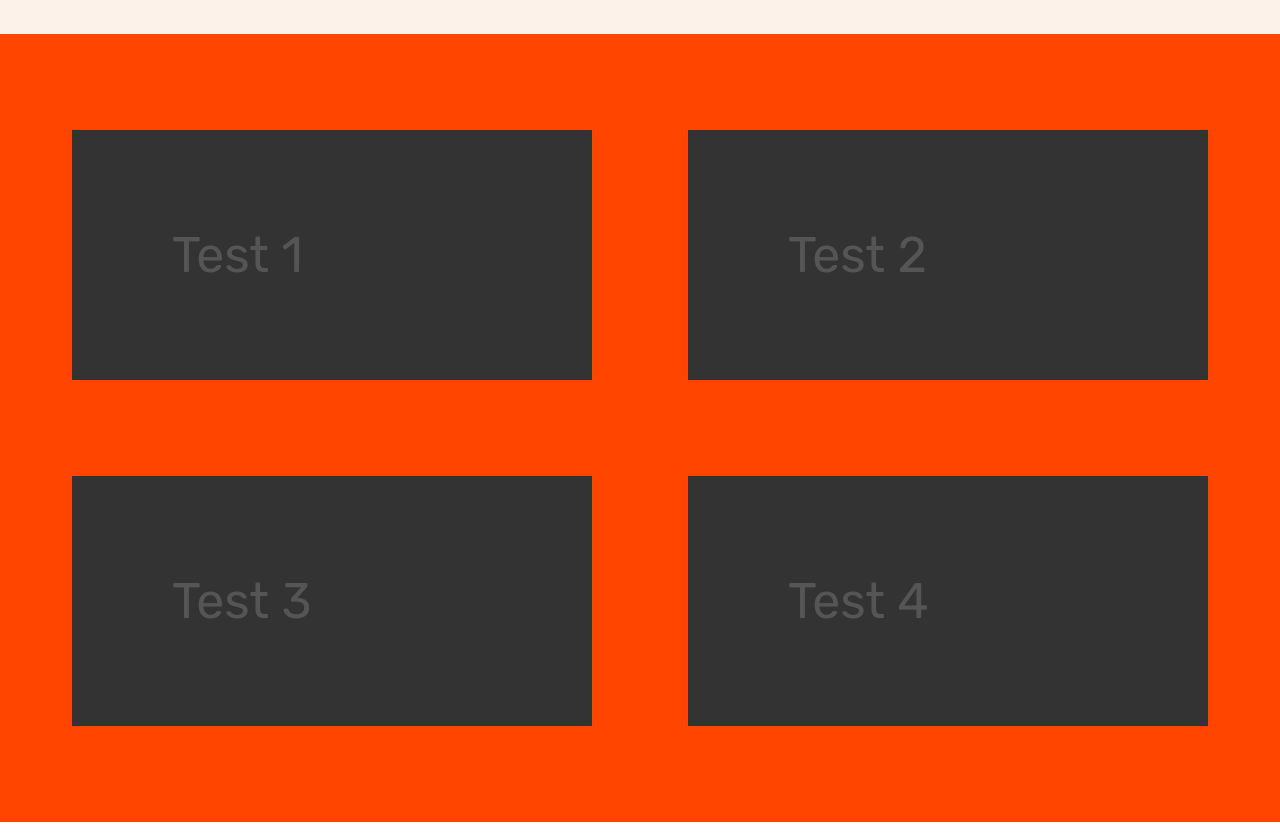
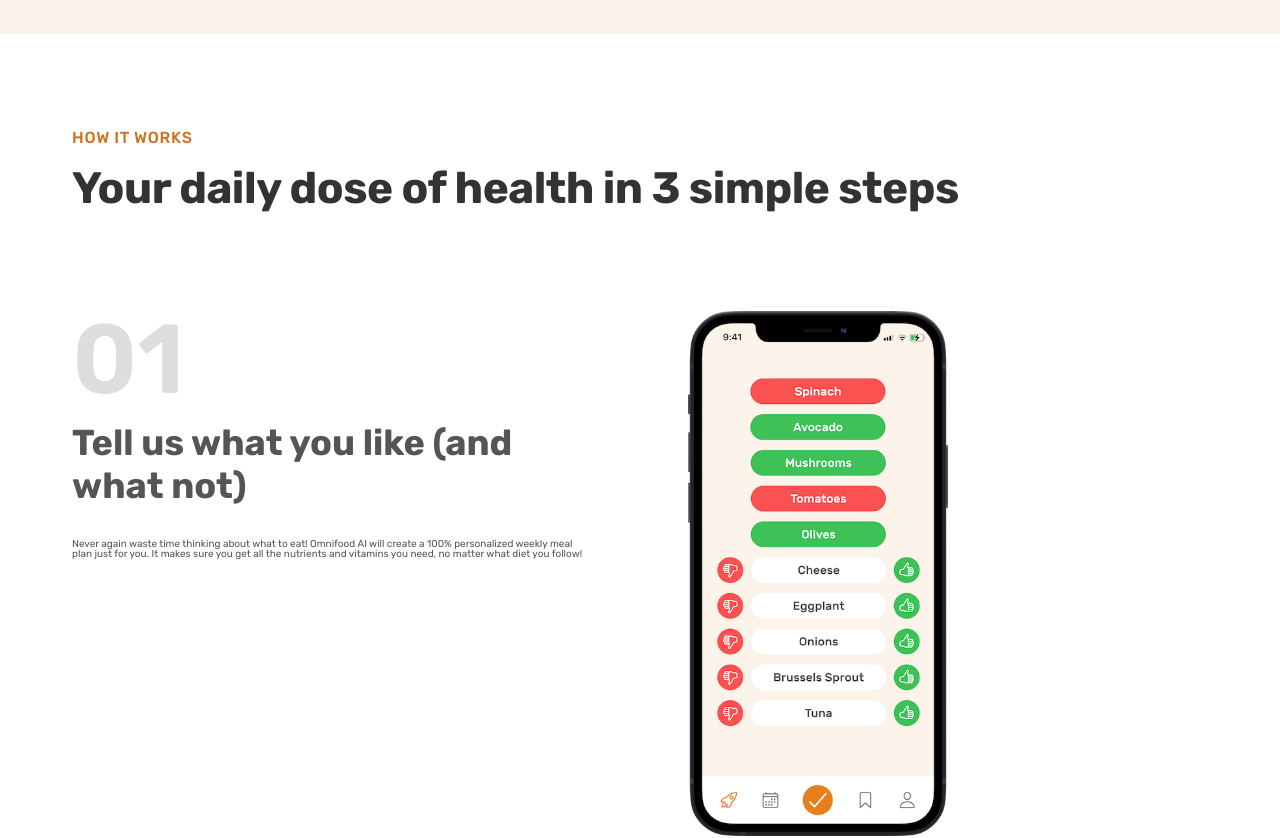
Before and after one commit to didemtumer/omnifood-project, a Vue app: page / in a window 1280 px wide. Shown: the part 720-1558 px from the top of the page. Built offline with nearby package versions, Linux system fonts and the light colour scheme.

Commit message:
Adding img to section-how part

```diff
--- a/package.json
+++ b/package.json
@@ -8,6 +8,7 @@
     "lint": "vue-cli-service lint"
   },
   "dependencies": {
+    "axios": "^0.22.0",
     "core-js": "^3.6.5",
     "vue": "^3.0.0"
   },
--- a/src/App.vue
+++ b/src/App.vue
@@ -1,6 +1,6 @@
 <template>
   <div>
-    <Header/>
+    <Header />
     <section class="section-hero">
       <div class="hero">
         <div class="hero-text-box">
@@ -12,18 +12,40 @@
             healthy again. Tailored to your personal tastes and nutritional
             needs.
           </p>
-          <a href="#" class="btn btn--full margin-right-small">Start eating well</a>
+          <a href="#" class="btn btn--full margin-right-small"
+            >Start eating well</a
+          >
           <a href="#" class="btn btn--outline">Learn more &darr;</a>
           <div class="delivered-meals">
             <div class="delivered-imgs">
-              <img src="./assets/img/customers/customer-1.jpg" alt="Customer Photo">
-              <img src="./assets/img/customers/customer-2.jpg" alt="Customer Photo">
-              <img src="./assets/img/customers/customer-3.jpg" alt="Customer Photo">
-              <img src="./assets/img/customers/customer-4.jpg" alt="Customer Photo">
-              <img src="./assets/img/customers/customer-5.jpg" alt="Customer Photo">
-              <img src="./assets/img/customers/customer-6.jpg" alt="Customer Photo">
+              <img
+                src="./assets/img/customers/customer-1.jpg"
+                alt="Customer Photo"
+              />
+              <img
+                src="./assets/img/customers/customer-2.jpg"
+                alt="Customer Photo"
+              />
+              <img
+                src="./assets/img/customers/customer-3.jpg"
+                alt="Customer Photo"
+              />
+              <img
+                src="./assets/img/customers/customer-4.jpg"
+                alt="Customer Photo"
+              />
+              <img
+                src="./assets/img/customers/customer-5.jpg"
+                alt="Customer Photo"
+              />
+              <img
+                src="./assets/img/customers/customer-6.jpg"
+                alt="Customer Photo"
+              />
             </div>
-            <p class="delivered-text"><span>250,000+</span> meals delivered last year!</p>
+            <p class="delivered-text">
+              <span>250,000+</span> meals delivered last year!
+            </p>
           </div>
         </div>
         <div class="hero-image-box">
@@ -35,28 +57,28 @@
         </div>
       </div>
     </section>
-    <section class="section-how">
-      <div class="container grid grid--2-cols">
-        <div>Test 1</div>
-        <div>Test 2</div>
-        <div>Test 3</div>
-        <div>Test 4</div>
-      </div>
-    </section>
+    <SectionHow />
   </div>
 </template>
 
 <script>
-import Header from './components/Header.vue';
+import Header from "./components/Header.vue";
+import SectionHow from "./components/SectionHow.vue";
 export default {
-  components: { Header },
+  components: {
+    Header,
+    SectionHow,
+  },
+  methods: {
+
+  },
 };
 </script>
 
 <style>
-.section-hero{
-background-color: #fdf2e9;
-padding: 4.8rem 0 9.6rem 0 ;
+.section-hero {
+  background-color: #fdf2e9;
+  padding: 4.8rem 0 9.6rem 0;
 }
 .hero {
   max-width: 130rem;
@@ -67,78 +89,91 @@ padding: 4.8rem 0 9.6rem 0 ;
   align-items: center;
   gap: 9.6rem;
 }
-.heading-primary{
+.heading-primary,
+.heading-secondary {
+  font-weight: 700;
+  letter-spacing: -0.5px;
+  color: #333;
+  /* color: #45260a; */
+}
+.heading-primary {
   font-size: 5.2rem;
-  font-weight: 700;
   line-height: 1.05;
-  color: #333;
-  letter-spacing: -0.5px;
   margin-bottom: 3.2rem;
 }
-.hero-description{
+.heading-secondary {
+  font-size: 4.4rem;
+  line-height: 1.2;
+  margin-bottom: 9.6rem;
+}
+.heading-tertiary {
+  font-size: 3.6rem;
+  line-height: 1.2;
+  margin-bottom: 3.2rem;
+}
+.subheading {
+  display: block;
+  font-size: 1.6rem;
+  font-weight: 500;
+  color: #cf711f;
+  text-transform: uppercase;
+  margin-bottom: 1.6rem;
+  letter-spacing: 0.75px;
+}
+.hero-description {
   font-size: 2rem;
   line-height: 1.5;
   margin-bottom: 4.8rem;
 }
-.hero-img{
+.hero-img {
   width: 100%;
 }
-.margin-right-small{
+.margin-right-small {
   margin-right: 1.6rem !important;
 }
-.delivered-meals{
+.delivered-meals {
   display: flex;
   margin-top: 8rem;
   align-items: center;
   gap: 1.6rem;
 }
-.delivered-imgs{
+.delivered-imgs {
   display: flex;
 }
-.delivered-imgs img{
+.delivered-imgs img {
   height: 4.8rem;
   width: 4.8rem;
   border-radius: 50%;
   margin-right: -1.6rem;
   border: 3px solid #fdf2e9;
 }
-.delivered-imgs img:last-child{
+.delivered-imgs img:last-child {
   margin: 0;
 }
-.delivered-text{
+.delivered-text {
   font-size: 1.8rem;
   font-weight: 600;
 }
-.delivered-text span{
+.delivered-text span {
   color: #cf711f;
   font-weight: 700;
 }
-.section-how{
-  padding: 9.6rem 0;
-  background-color: orangered;
-}
-.container{
+.container {
   max-width: 120rem;
   margin: 0 auto;
   padding: 0 3.2rem;
 }
-.grid{
+.grid {
   display: grid;
   gap: 9.6rem;
-
 }
-.grid--2-cols{
+.grid--2-cols {
   grid-template-columns: repeat(2, 1fr);
 }
-.grid--3-cols{
+.grid--3-cols {
   grid-template-columns: repeat(3, 1fr);
 }
-.grid--4-cols{
+.grid--4-cols {
   grid-template-columns: repeat(4, 1fr);
 }
-.section-how div div{
-  padding: 100px;
-  font-size: 50px;
-  background-color: #333;
-}
 </style>
--- /dev/null
+++ b/src/components/SectionHow.vue
@@ -0,0 +1,78 @@
+<template>
+  <section class="section-how">
+    <div class="container">
+      <span class="subheading">How it works</span>
+      <h2 class="heading-secondary">
+        Your daily dose of health in 3 simple steps
+      </h2>
+    </div>
+    <div class="container grid grid--2-cols">
+      <div class="step-text-box">
+        <p class="step-number">01</p>
+        <h3 class="heading-tertiary">Tell us what you like (and what not)</h3>
+        <p class="step-description">
+          Never again waste time thinking about what to eat! Omnifood AI will
+          create a 100% personalized weekly meal plan just for you. It makes
+          sure you get all the nutrients and vitamins you need, no matter what
+          diet you follow!
+        </p>
+      </div>
+      <div class="step-img-box">
+        <img
+          src="../assets/img/app/app-screen-1.png"
+          alt="iphone app prefences"
+          class="step-img"
+        />
+      </div>
+
+      <div class="step-img-box">
+        <img
+          src="../assets/img/app/app-screen-2.png"
+          alt="iphone app prefences"
+          class="step-img"
+        />
+      </div>
+      <div class="step-text-box">
+        <p class="step-number">02</p>
+        <h3 class="heading-tertiary">Approve your weekly meal plan</h3>
+        <p class="step-description">
+          Once per week, approvethe meal plan generated for you by Omnifood AI.
+          You can change ingredients, swap entire meals, or even add your own
+          recipes.
+        </p>
+      </div>
+      <div class="step-text-box">
+        <p class="step-number">03</p>
+        <h3 class="heading-tertiary">
+          Receive meals at convenient time
+        </h3>
+        <p class="step-description">
+          Best chefs in town will cook your selected meal every day, and we will
+          deliver it to your door whenever works best for you. You can change
+          delivery schedule and address daily!
+        </p>
+      </div>
+      <div class="step-img-box">
+        <img
+          src="../assets/img/app/app-screen-3.png"
+          alt="iphone app prefences"
+          class="step-img"
+        />
+      </div>
+    </div>
+  </section>
+</template>
+<style>
+.section-how {
+  padding: 9.6rem 0;
+}
+.step-number{
+  font-size: 9.8rem;
+  font-weight: 600;
+  color: #ddd;
+  margin-bottom: 1.2rem;
+}
+.step-img {
+  width: 50%;
+}
+</style>
```
Also changed, not shown: 1 other file (tests, documents, lock files or other folders).
